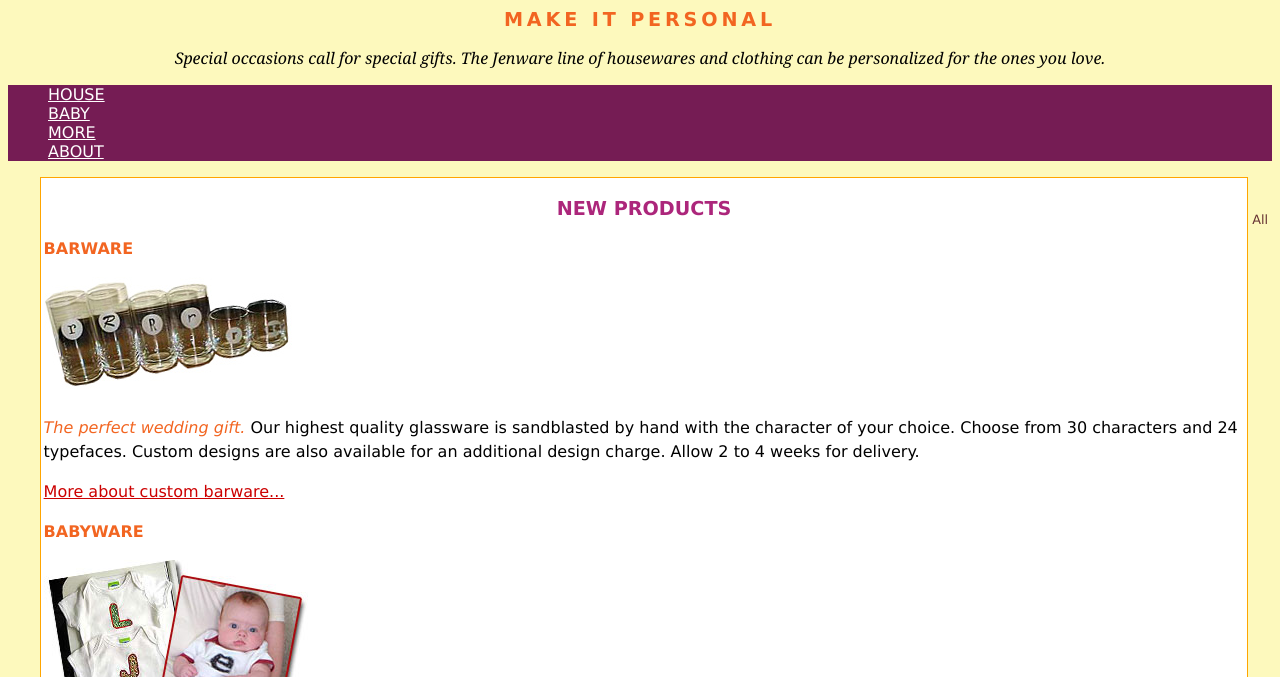
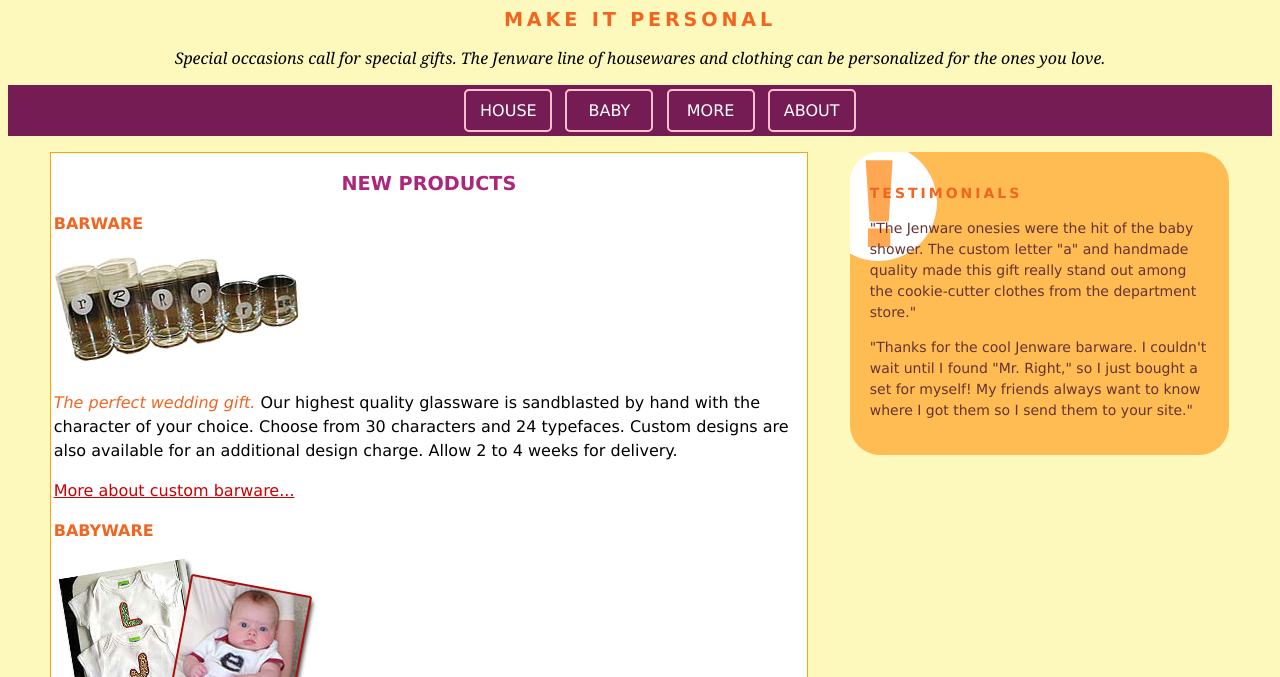
Before and after one commit to edu1988/DAW2M_DIW, a plain HTML site: page actividades/UT3/10-jenware/jenware.html in a window 1280 px wide. Shown: the part 123-800 px from the top of the page. Drawn offline with Linux system fonts and the light colour scheme.

Commit message:
Update jenware.html

```diff
--- a/actividades/UT3/10-jenware/jenware.html
+++ b/actividades/UT3/10-jenware/jenware.html
@@ -9,6 +9,9 @@
       font-family: Verdana, Geneva, sans-serif;
       font-size: 100%;
       background: linear-gradient(to bottom, #ffa853 0%, #fdf9bd 2%);
+    }
+    *{
+      box-sizing: border-box;
     }
 
     /* link styles */
@@ -49,9 +52,20 @@
       font-style: italic;
     }
 
+
+
     /* styles for navigation */
     #nav {
       background-color: #751c54;
+      text-align:center;
+
+    }
+
+    #nav a{
+      width:4em;
+
+      text-decoration:none;
+      display: inline-block;
     }
 
     #nav ul {
@@ -61,6 +75,11 @@
     #nav ul li {
       font-weight: normal;
       text-transform: uppercase;
+      display: inline-block;
+      margin:4px;
+      border: 2px solid pink;
+      border-radius: 5px;
+      padding:10px;
     }
 
     #nav ul a:link {
@@ -91,7 +110,10 @@
       border:1px solid orange;
       width:95%;
       float:left;
-      margin-left:2.5%;
+
+      width:60%;
+      margin-left:3.3%;
+      margin-bottom:3.3%;
       padding:3px;
     }
 
@@ -106,6 +128,13 @@
       font-size: 1em;
       text-transform: uppercase;
       color: #F26521;
+
+    }
+
+    #content{
+      clear:both;
+      overflow:auto;
+
     }
 
     /* styles for the testimonials box */
@@ -116,6 +145,11 @@
       line-height: 1.5;
       color: #633;
       float:left;
+      margin-left:3.3%;
+      width:30%;
+      border-radius: 30px;
+      padding:20px;
+      margin-bottom:50px;
     }
 
     #testimonials h2 {
@@ -137,6 +171,9 @@
       color: #663333;
       font-size: .8em;
       text-align: center;
+      clear:both;
+      margin-top:700px;
+
     }
   </style>
 
@@ -191,7 +228,8 @@
       <p>&quot;Thanks for the cool Jenware barware. I couldn't wait until I found &quot;Mr. Right,&quot; so I just
         bought a set for myself! My friends always want to know where I got them so I send them to your site.&quot; </p>
     </div>
-    <p>&nbsp;</p>
+    <!--div-- style="clear: both;"></!--div-->
+
     <p id="copyright">All content copyright &copy; Jennifer Robbins and Jenware, Inc. </p>
 
   </div><!-- end #content -->
```
